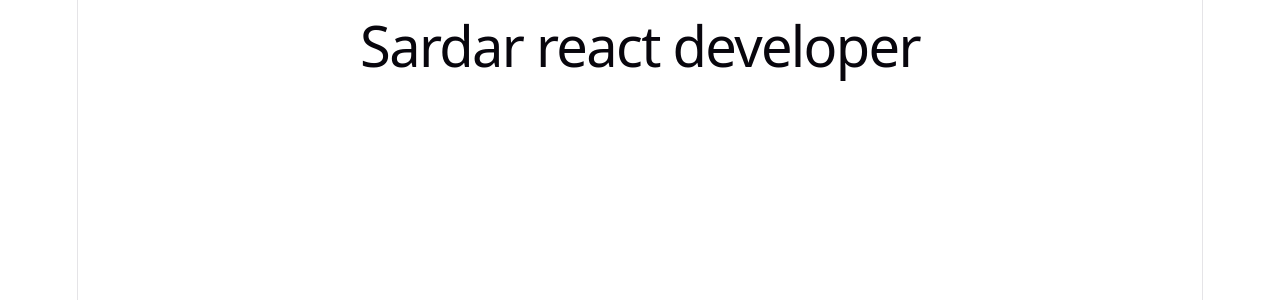
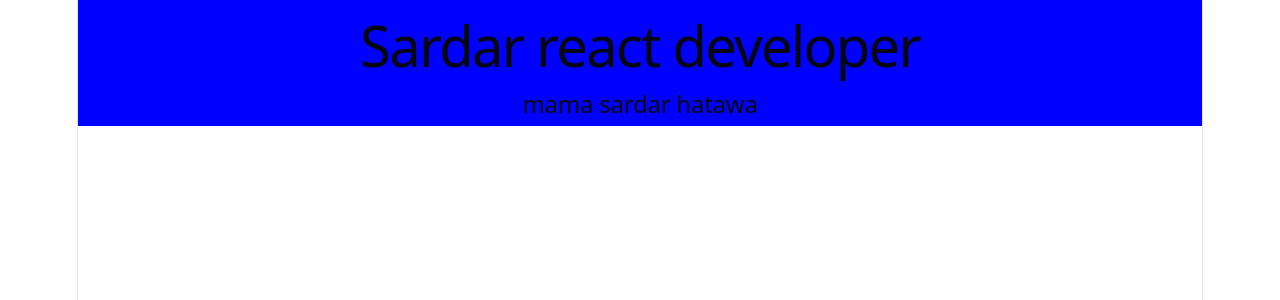
Before and after one commit to sardarbalnour/react-concepts2, a React (Vite) app: page / in a window 1280 px wide. Shown: the top 300 px of the page. Built offline with nearby package versions, Linux system fonts and the light colour scheme.

Commit message:
children props

```diff
--- a/src/App.jsx
+++ b/src/App.jsx
@@ -1,8 +1,11 @@
+import StyledDiv from "./StyledDiv";
 
 function App() {
   return (
     <>
-      <h1>Sardar react developer</h1>
+      <StyledDiv title="mama sardar hatawa">
+        <h1>Sardar react developer</h1>
+      </StyledDiv>
     </>
   );
 }
--- /dev/null
+++ b/src/StyledDiv.jsx
@@ -0,0 +1,9 @@
+
+function StyledDiv({children,title}) {
+    const styles = {backgroundColor: "blue"}
+  return (
+    <div style={styles}>{children}<h2>{title}</h2></div>
+  )
+}
+
+export default StyledDiv
```
